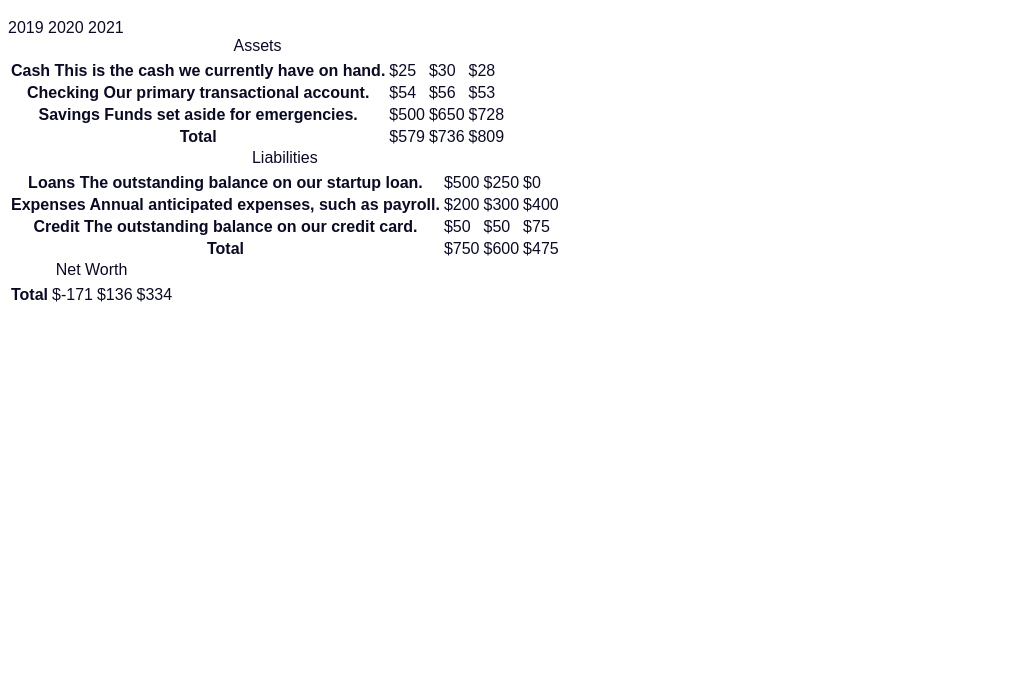
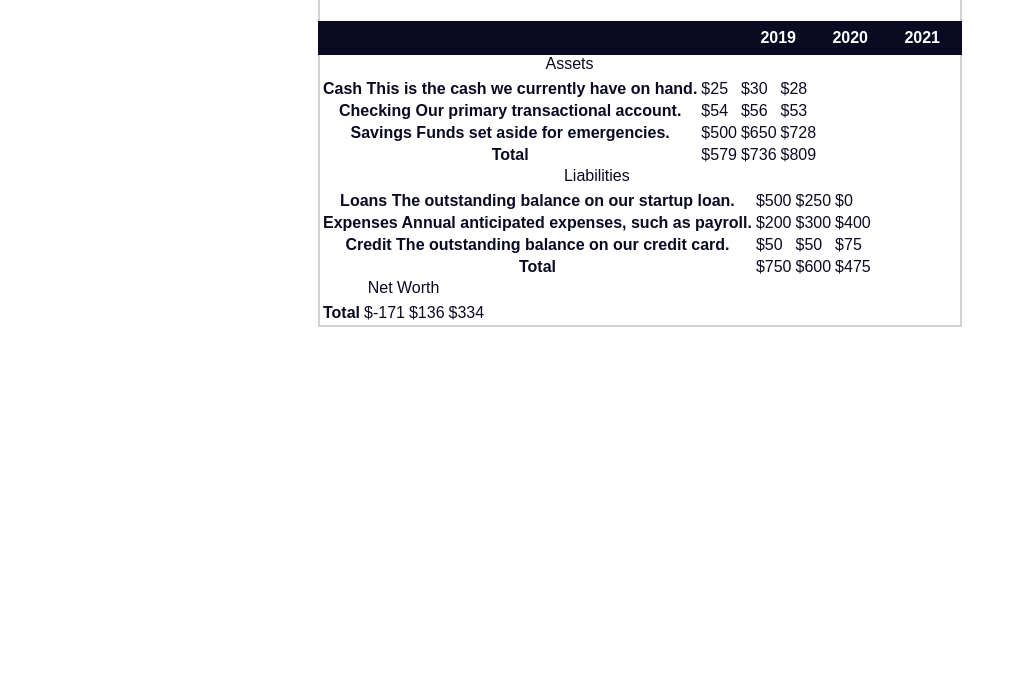
Before and after one commit to lipecayres/fcc-responsive-web-design, a plain HTML site: page balance-sheet/index.html in a window 1280 px wide. Shown: the part 106-800 px from the top of the page, without its empty margins (0-1017 px from the left). Drawn offline with Linux system fonts and the light colour scheme.

Commit message:
years title done

```diff
--- a/balance-sheet/styles.css
+++ b/balance-sheet/styles.css
@@ -39,3 +39,27 @@ span[class~="sr-only"] {
   h1 .flex span:last-of-type {
     font-size: 1.2em;
   }
+
+  section {
+    max-width: 40rem;
+    margin: 0 auto;
+    border: 2px solid #d0d0d5;
+  }
+
+  #years {
+    position: sticky;
+    display: flex;
+    justify-content: flex-end;
+    top: 0;
+    color: #fff;
+    background-color: #0a0a23;
+    margin:0 -2px;
+    padding: 0.5rem calc(1.25rem + 2px) 0.5rem 0;
+    z-index: 999;
+  }
+
+  #years span[class] {
+    font-weight: bold;
+    width: 4.5rem;
+    text-align: right;
+  }
```
